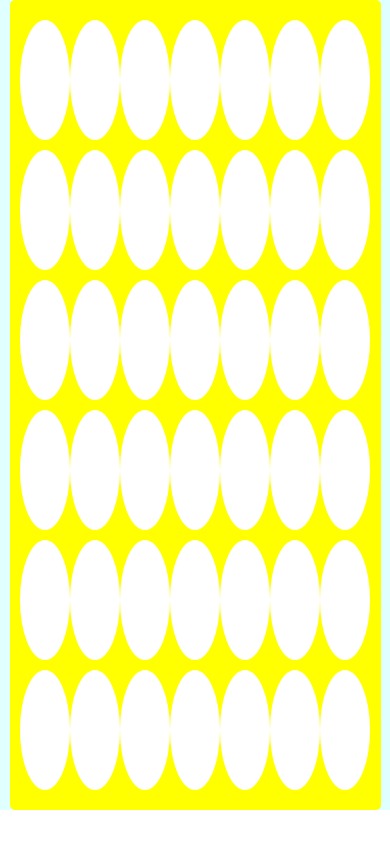
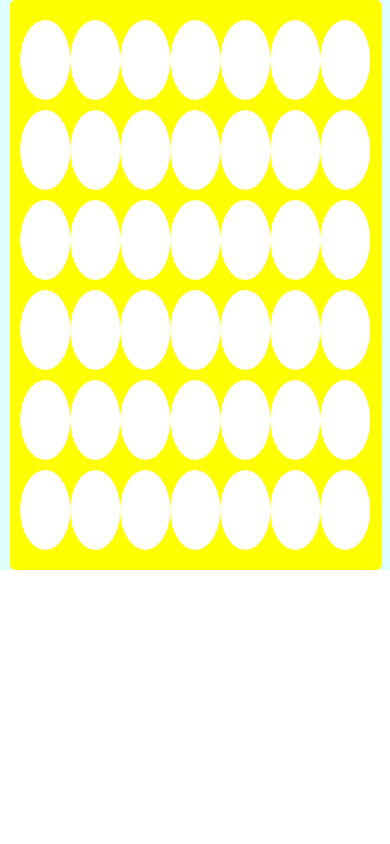
Before and after one commit to andydlindsay/connect-four, a React (Create React App) app in the folder client/: page / in a window 390 px wide. Built offline with nearby package versions, Linux system fonts and the light colour scheme.

Commit message:
handle clicking on an occupied cell logic

```diff
--- a/client/src/components/Cell.scss
+++ b/client/src/components/Cell.scss
@@ -12,3 +12,10 @@
 .blue {
   background-color: blue;
 }
+
+@media screen and (max-width: 600px) {
+  .cell {
+    width: 80px;
+    height: 80px;
+  }
+}
--- a/client/src/components/PlayArea.jsx
+++ b/client/src/components/PlayArea.jsx
@@ -4,12 +4,19 @@ import Row from './Row';
 import './PlayArea.scss';
 
 const PlayArea = () => {
-  const [game] = useState(new Game());
+  const [game, setGame] = useState(new Game());
   const [currentColor, setCurrentColor] = useState('red');
 
   const cellClickHandler = (cell) => {
-    game.board.board[cell.y][cell.x].content = currentColor;
-    swapColor();
+    if (!cell.content) {
+      setGame(prevGame => {
+        const newGame = {...prevGame};
+        newGame.board.board[cell.y][cell.x].content = currentColor;
+        return newGame;
+      });
+
+      swapColor();
+    }
   };
 
   const swapColor = () => {
```
